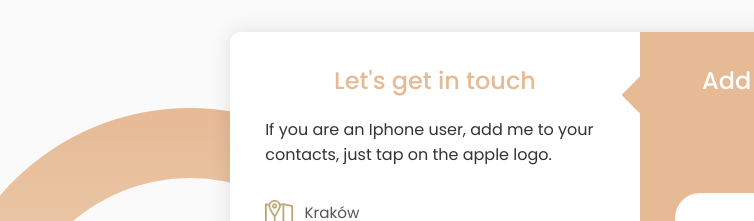
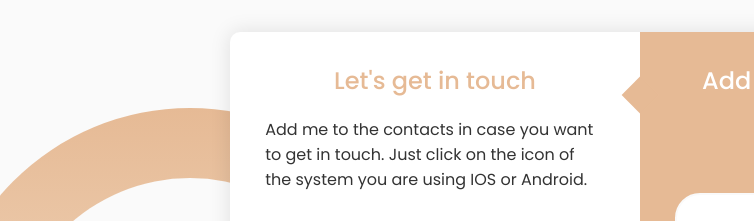
Before and after one commit to simikkrzysztof/info, a plain HTML site: page contact.html in a window 1280 px wide. Shown: the top 221 px of the page, 0-754 px from the left. Drawn offline with Linux system fonts and the light colour scheme.

Commit message:
Add files via upload

```diff
--- a/contact.html
+++ b/contact.html
@@ -22,7 +22,7 @@
         <div class="contact-info">
           <h3 class="title">Let's get in touch</h3>
           <p class="text">
-            If you are an Iphone user, add me to your contacts, just tap on the apple logo.
+            Add me to the contacts in case you want to get in touch. Just click on the icon of the system you are using IOS or Android.
           </p>
 
           <div class="info">
```
